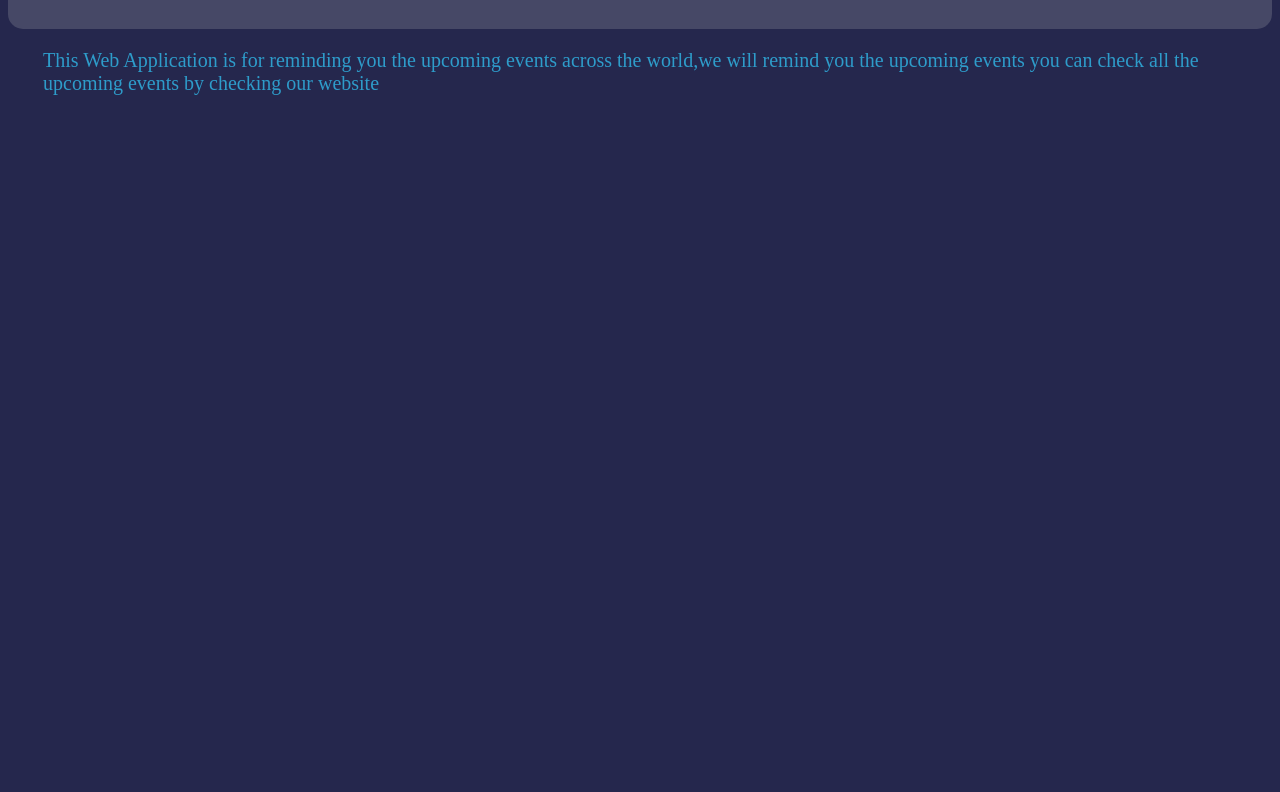
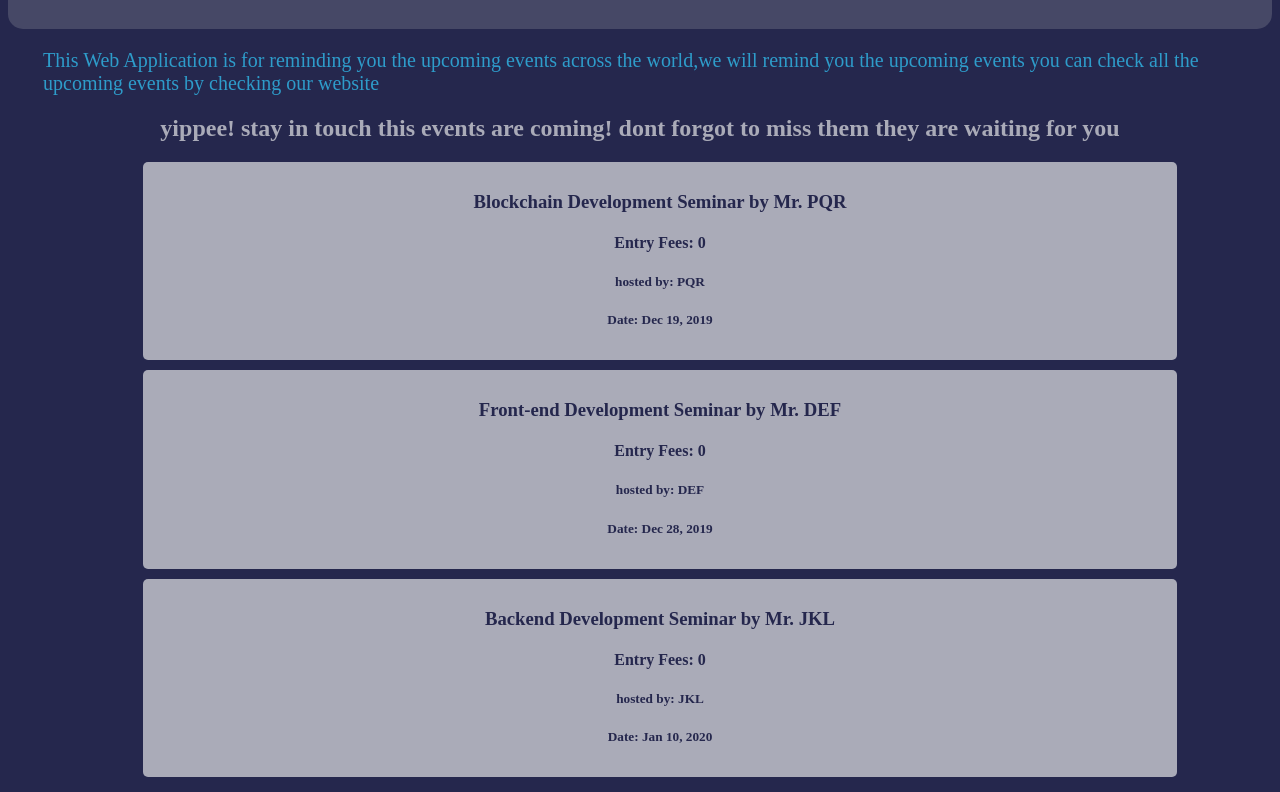
Before and after one commit to arth36/event-reminder, a plain HTML site: page index.html at #!/home in a window 1280 px wide. Shown: the part 79-871 px from the top of the page. Before the commit the page ends 800 px from the top, so only its background shows below. Drawn offline with Linux system fonts and the light colour scheme.

Commit message:
sixth commit

```diff
--- a/app/app.js
+++ b/app/app.js
@@ -61,6 +61,7 @@ myEventApp.controller('EventController', ['$scope', '$http', function( $scope,$h
         var ndate= event.date;
         if(date<ndate)
         {
+            $scope.homeupcomingtitle=' yippee! stay in touch this events are coming! dont forgot to miss them they are waiting for you';
             $scope.upcomingtitle='Upcoming Events';
             $scope.upcomingEvents.push(event);
         }
--- a/include/style.css
+++ b/include/style.css
@@ -55,3 +55,7 @@ body{
     border-radius: 5px;
     color: #25274d;
 }
+.events h2{
+    text-align: center;
+    color: #aaabb8;
+}
--- a/views/home.html
+++ b/views/home.html
@@ -1,3 +1,17 @@
 <div class="home-content">
     <p>This Web Application is for reminding you the upcoming events across the world,we will remind you the upcoming events you can check all the upcoming events by checking our website</p>
+    <div class="events">
+        <div>
+            <div ng-repeat="event in events" ng-init="upcomingevents(event)"></div>
+            <h2>{{homeupcomingtitle}}</h2>
+            <ul class="events-list">
+                <li ng-repeat="event in upcomingEvents">
+                    <h3>{{ event.name }} by {{ event.chiefguest }}</h3>
+                    <h4> Entry Fees: {{ event.entryfees }}</h4>
+                    <h5> hosted by: {{ event.host }}</h5>
+                    <h5> Date: {{ event.date | date }} </h5>
+                </li>
+            </ul>
+        </div>
+    </div>
 </div>
```
